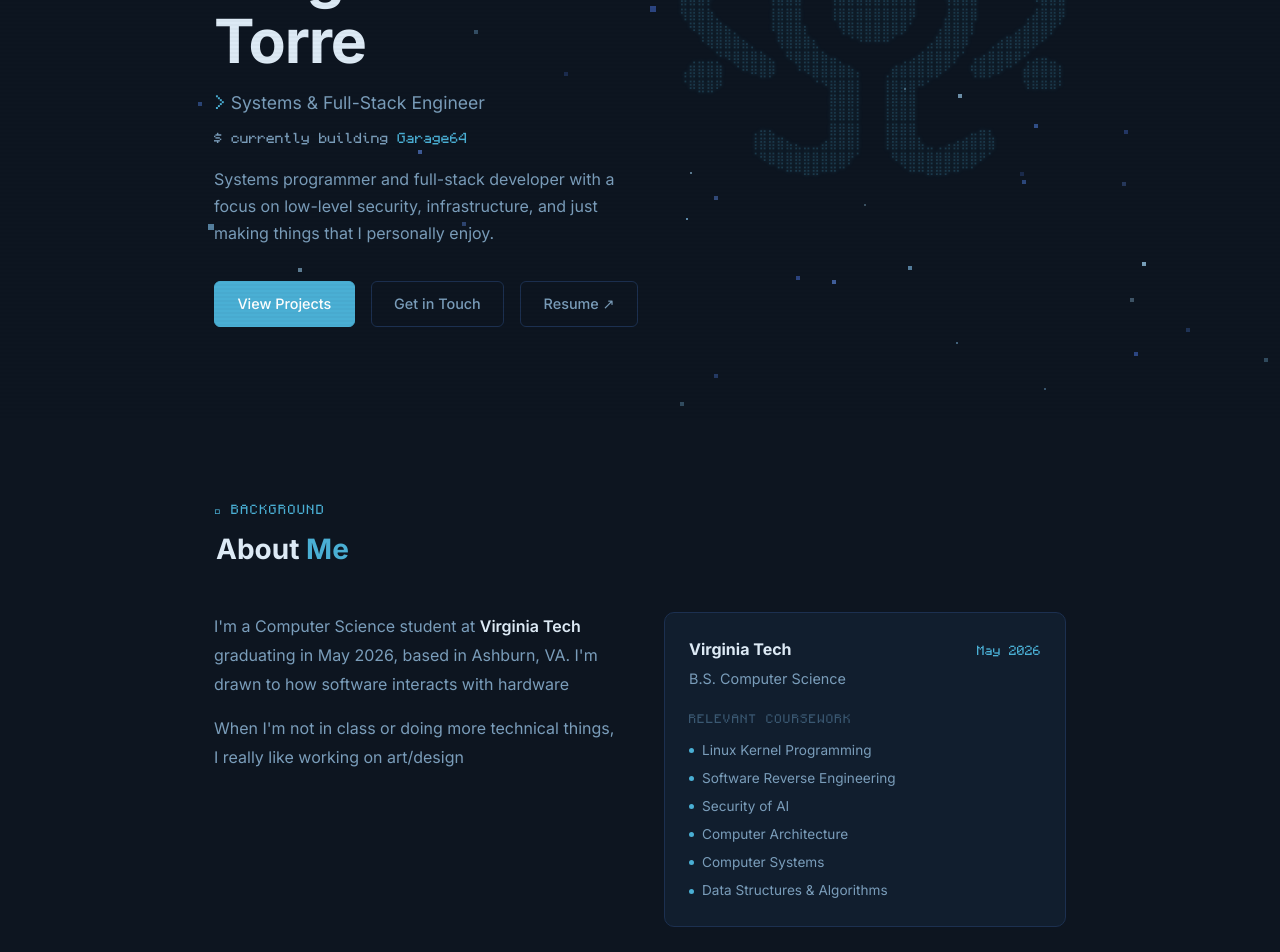
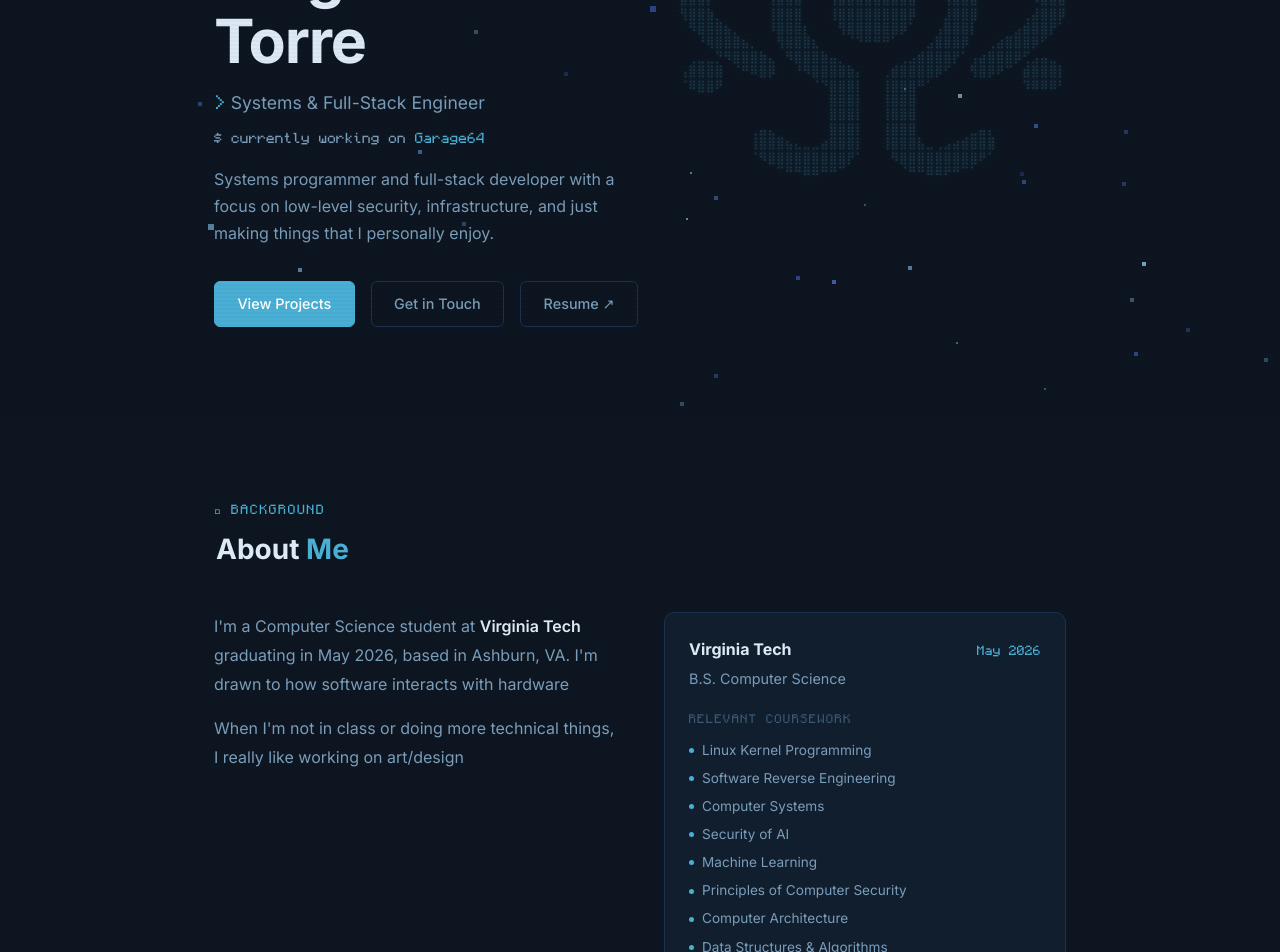
Before and after one commit to jmtorr3/jmtorr3.github.io, a React (Vite) app: page / in a window 1280 px wide. Shown: the part 380-1332 px from the top of the page. Built offline with nearby package versions, Linux system fonts and the light colour scheme; a web font is replaced by a local one.

Commit message:
small changes

```diff
--- a/src/components/About.jsx
+++ b/src/components/About.jsx
@@ -3,9 +3,11 @@ import './About.css'
 const coursework = [
   'Linux Kernel Programming',
   'Software Reverse Engineering',
+  'Computer Systems',
   'Security of AI',
+  'Machine Learning',
+  'Principles of Computer Security',
   'Computer Architecture',
-  'Computer Systems',
   'Data Structures & Algorithms',
 ]
 
--- a/src/components/Hero.jsx
+++ b/src/components/Hero.jsx
@@ -48,7 +48,7 @@ export default function Hero() {
           <span className={`cursor${done ? ' cursor-blink' : ''}`}>█</span>
         </p>
         <p className="hero-working">
-          <span className="mono accent">$</span> currently building <a href="#projects">Garage64</a>
+          <span className="mono accent">$</span> currently working on <a href="#projects">Garage64</a>
         </p>
         <p className="hero-bio">
           Systems programmer and full-stack developer with a focus on low-level security,
```
